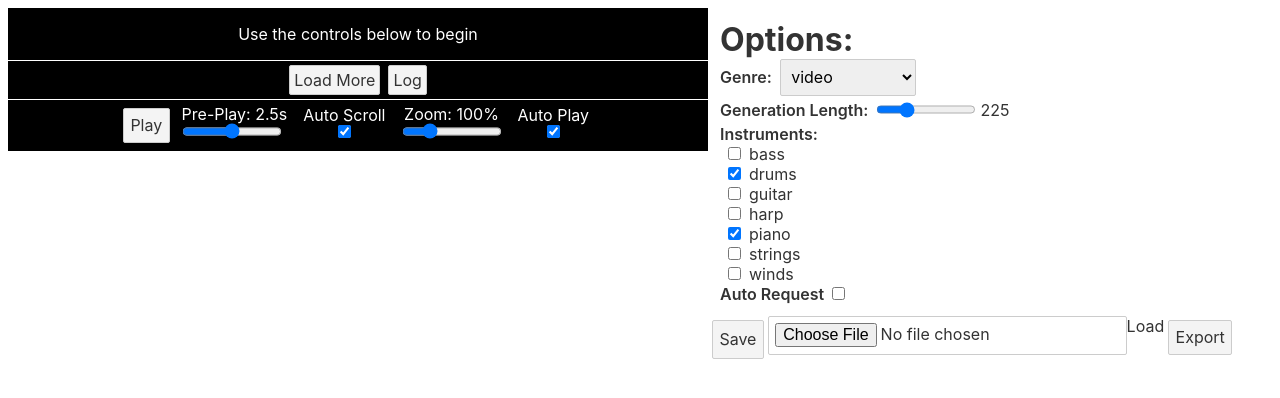
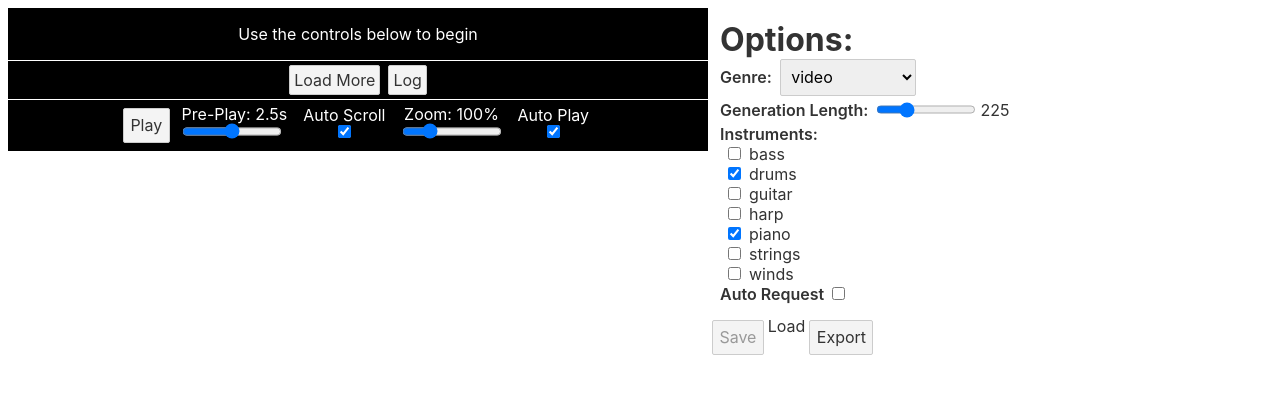
Before and after one commit to stevenwaterman/musetree, a Svelte app: page / in a window 1280 px wide. Shown: the top 398 px of the page. Built offline with nearby package versions, Linux system fonts and the light colour scheme; what retry-axios would draw is missing.

Commit message:
Make load button prettier

```diff
--- a/src/persistence/PersistenceOptions.svelte
+++ b/src/persistence/PersistenceOptions.svelte
@@ -3,7 +3,6 @@
   import {
     trackTreeStore,
     selectedTrackStore,
-    selectedTrackAudioStore,
     selectedTrackEncodingStore
   } from "../track/trackTree.js";
   import download from "downloadjs";
@@ -45,16 +44,44 @@
 </style>
 
 <div class="container">
-  <button on:click={save}>Save</button>
-  <input type="file" accept="application/json" on:change={load} />
-  Load
+  <button
+    disabled={Object.keys($trackTreeStore.children).length === 0}
+    on:click={save}>
+    Save
+  </button>
+  <label for="upload">
+  <span>Load</span>
+    <input
+      id="upload"
+      type="file"
+      accept=".json"
+      multiple={false}
+      on:change={load}
+      style="display:none" />
+  </label>
   <div class="dropdown">
     <button class="dropbtn">Export</button>
     <div class="dropdown-content">
-      <button on:click={() => exportAudio('mp3')}>.mp3</button>
-      <button on:click={() => exportAudio('wav')}>.wav</button>
-      <button on:click={() => exportAudio('ogg')}>.ogg</button>
-      <button on:click={() => exportAudio('midi')}>.midi</button>
+      <button
+        disabled={$selectedTrackEncodingStore === ''}
+        on:click={() => exportAudio('mp3')}>
+        .mp3
+      </button>
+      <button
+        disabled={$selectedTrackEncodingStore === ''}
+        on:click={() => exportAudio('wav')}>
+        .wav
+      </button>
+      <button
+        disabled={$selectedTrackEncodingStore === ''}
+        on:click={() => exportAudio('ogg')}>
+        .ogg
+      </button>
+      <button
+        disabled={$selectedTrackEncodingStore === ''}
+        on:click={() => exportAudio('midi')}>
+        .midi
+      </button>
     </div>
   </div>
 </div>
```
